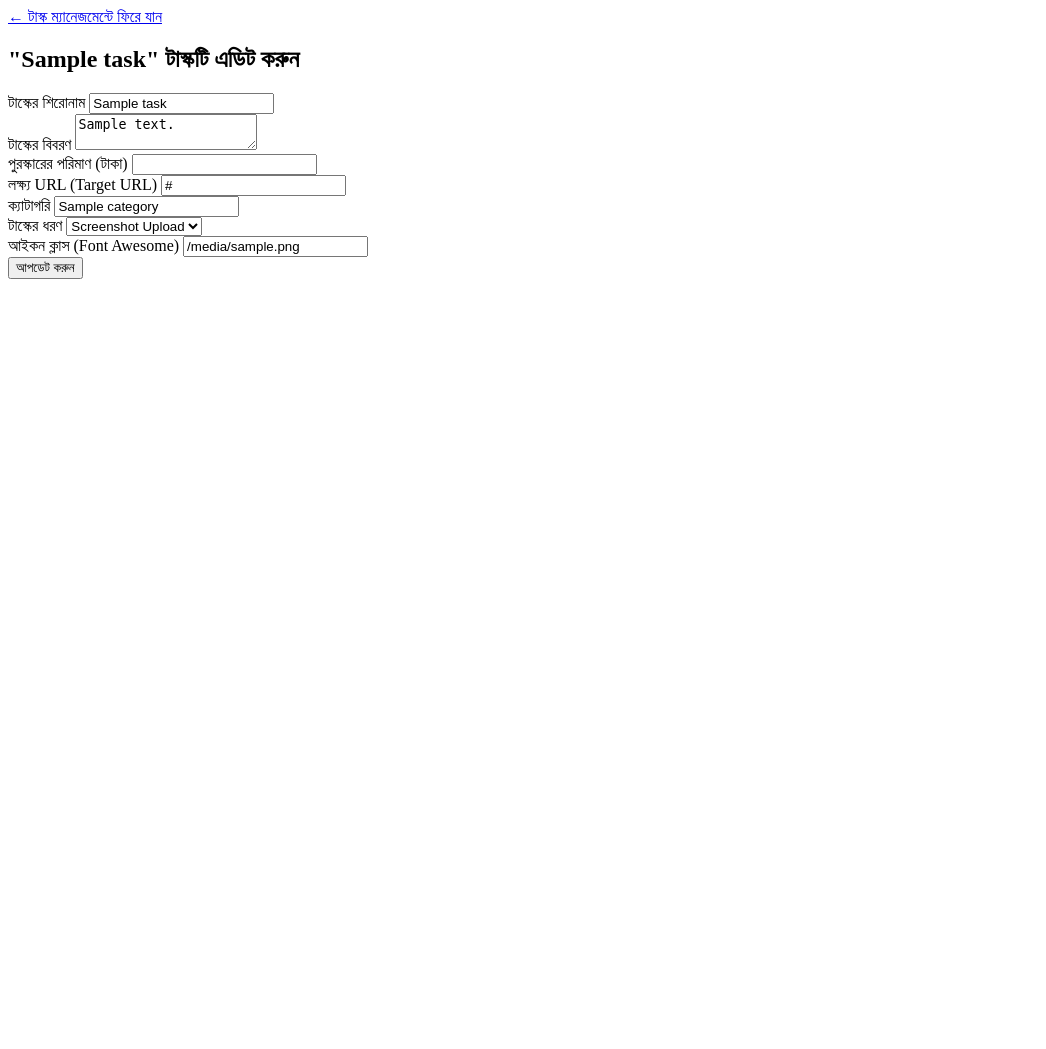
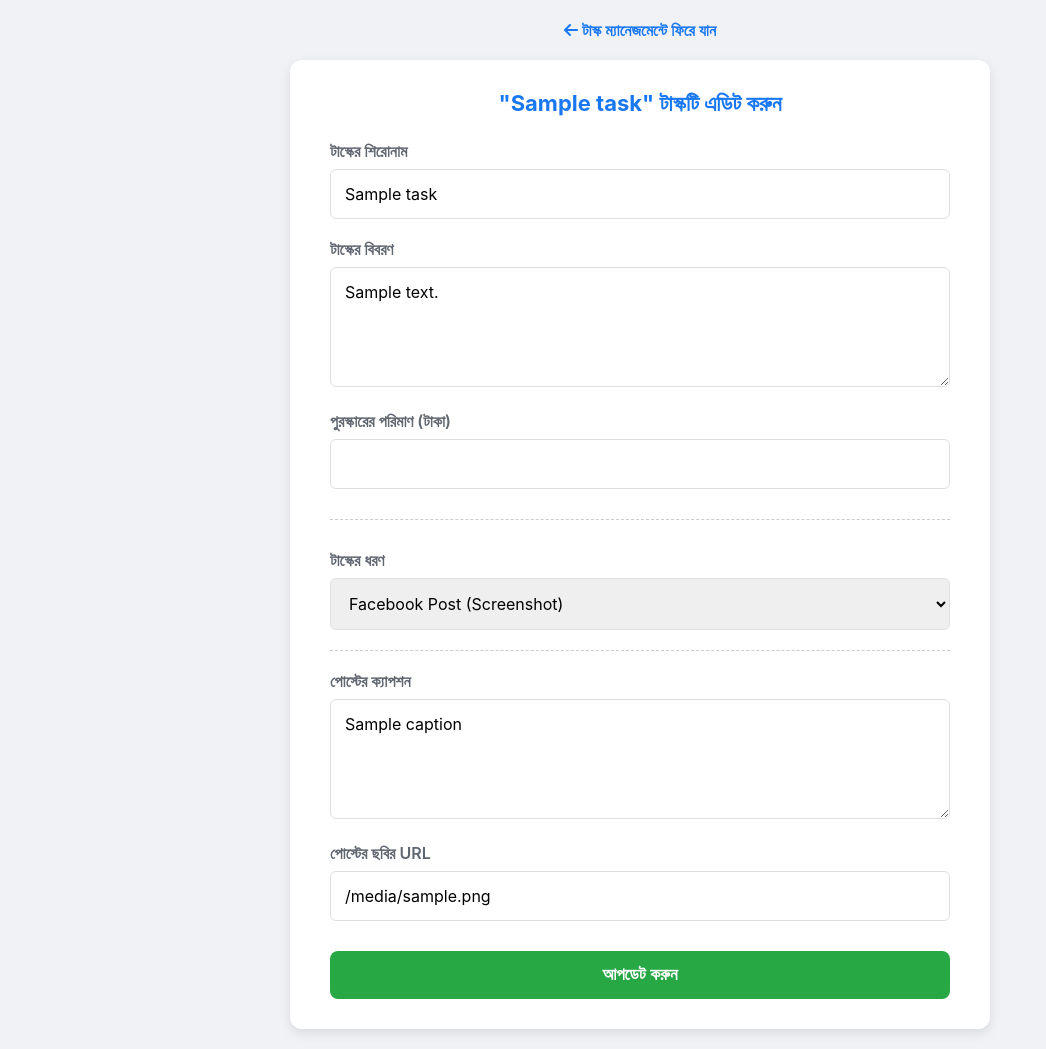
Before and after one commit to uto24/Riseii, a Flask app: template templates/edit_task.html in a window 1280 px wide. Shown: the whole page, without its empty margins (0-1046 px from the left). Before the commit the page ends 279 px from the top, so only its background shows below. Run offline with Flask 2, Linux system fonts and the light colour scheme; the template is opened without the code that fills it: most values are stand-ins (such as "Sample title", 1, 10 or a date in 2020); some libraries are stand-ins or nearby versions.

Commit message:
Update edit_task.html

```diff
--- a/templates/edit_task.html
+++ b/templates/edit_task.html
@@ -3,49 +3,143 @@
 <head>
     <meta charset="utf-8">
     <meta name="viewport" content="width=device-width, initial-scale=1">
-    <title>টাস্ক এডিট করুন</title>
-    <!-- ... (আগের CSS কোড) ... -->
+    <title>টাস্ক এডিট - {{ task.get('title', 'Unknown Task') }}</title>
+    <link rel="stylesheet" href="https://cdnjs.cloudflare.com/ajax/libs/font-awesome/6.1.1/css/all.min.css">
+    <style>
+        /* create_task.html বা manage_tasks.html থেকে CSS এখানে ব্যবহার করা যেতে পারে */
+        body { font-family: -apple-system, BlinkMacSystemFont, "Segoe UI", Roboto, sans-serif; background-color: #f0f2f5; margin: 0; padding: 20px; display: flex; justify-content: center; align-items: flex-start; min-height: 100vh;}
+        .container { max-width: 700px; width: 100%; }
+        .form-container { background: white; border-radius: 12px; padding: 30px 40px; box-shadow: 0 4px 12px rgba(0,0,0,0.1); }
+        .form-container h2 { margin-top: 0; text-align: center; color: #1877f2; margin-bottom: 25px; font-size: 22px; word-break: break-all; }
+        .form-group { margin-bottom: 20px; }
+        .form-group label { display: block; margin-bottom: 8px; font-weight: 600; color: #606770; }
+        .form-group input, .form-group textarea, .form-group select {
+            width: 100%; padding: 14px; border: 1px solid #dddfe2; border-radius: 6px; box-sizing: border-box; font-size: 16px; font-family: inherit;
+        }
+        .form-group textarea { resize: vertical; min-height: 120px; }
+        .extra-fields { display: none; margin-top: 20px; padding-top: 20px; border-top: 1px dashed #ccc; }
+        .btn-submit { width: 100%; padding: 14px; border: none; border-radius: 8px; cursor: pointer; font-weight: bold; font-size: 17px; margin-top: 10px; background-color: #28a745; color: white; transition: background-color 0.2s; }
+        .btn-submit:hover { background-color: #218838; }
+        .back-link { display: block; text-align: center; margin-bottom: 20px; color: #1877f2; text-decoration: none; font-weight: 600; }
+    </style>
 </head>
 <body>
     <div class="container">
-        <a href="{{ url_for('manage_tasks') }}" class="back-link">← টাস্ক ম্যানেজমেন্টে ফিরে যান</a>
+        <a href="/{{ admin_path }}/manage-tasks" class="back-link"><i class="fa-solid fa-arrow-left"></i> টাস্ক ম্যানেজমেন্টে ফিরে যান</a>
+
         <div class="form-container">
-            <h2>"{{ task.title }}" টাস্কটি এডিট করুন</h2>
+            <h2>"{{ task.get('title', 'Unknown Task') }}" টাস্কটি এডিট করুন</h2>
+
             <form method="post">
                 <div class="form-group">
                     <label for="title">টাস্কের শিরোনাম</label>
-                    <input type="text" id="title" name="title" value="{{ task.title }}" required>
+                    <input type="text" id="title" name="title" value="{{ task.get('title', '') }}" required>
                 </div>
                 <div class="form-group">
                     <label for="description">টাস্কের বিবরণ</label>
-                    <textarea id="description" name="description" required>{{ task.description }}</textarea>
+                    <textarea id="description" name="description" required>{{ task.get('description', '') }}</textarea>
                 </div>
                 <div class="form-group">
                     <label for="reward">পুরস্কারের পরিমাণ (টাকা)</label>
-                    <input type="number" id="reward" name="reward" value="{{ task.reward }}" step="0.01" required>
+                    <input type="number" id="reward" name="reward" value="{{ task.get('reward', 0) }}" step="0.01" required>
                 </div>
-                <div class="form-group">
-                    <label for="target_url">লক্ষ্য URL (Target URL)</label>
-                    <input type="text" id="target_url" name="target_url" value="{{ task.target_url }}" required>
-                </div>
-                <div class="form-group">
-                    <label for="category">ক্যাটাগরি</label>
-                    <input type="text" id="category" name="category" value="{{ task.category }}" required>
-                </div>
+
+                <hr style="border: none; border-top: 1px dashed #ccc; margin: 30px 0;">
+
                 <div class="form-group">
                     <label for="task_type">টাস্কের ধরণ</label>
-                    <select id="task_type" name="task_type" required>
-                        <option value="screenshot_upload" {% if task.task_type == 'screenshot_upload' %}selected{% endif %}>Screenshot Upload</option>
-                        <option value="website_visit" {% if task.task_type == 'website_visit' %}selected{% endif %}>Website Visit</option>
+                    <select id="task_type" name="task_type" onchange="showExtraFields()" required>
+                        <option value="fb_post_screenshot" {% if task.task_type == 'fb_post_screenshot' %}selected{% endif %}>Facebook Post (Screenshot)</option>
+                        <option value="fb_page_like_screenshot" {% if task.task_type == 'fb_page_like_screenshot' %}selected{% endif %}>Facebook Page Like (Screenshot)</option>
+                        <option value="yt_watch_screenshot" {% if task.task_type == 'yt_watch_screenshot' %}selected{% endif %}>YouTube Watch (Screenshot)</option>
+                        <option value="ad_watch_timer" {% if task.task_type == 'ad_watch_timer' %}selected{% endif %}>Ad Watch (Timer)</option>
+                        <option value="website_visit_timer" {% if task.task_type == 'website_visit_timer' %}selected{% endif %}>Website Visit (Timer)</option>
                     </select>
                 </div>
-                <div class="form-group">
-                    <label for="icon_class">আইকন ক্লাস (Font Awesome)</label>
-                    <input type="text" id="icon_class" name="icon_class" value="{{ task.icon_class }}" required>
+
+                <!-- Extra fields for specific task types -->
+                <div id="fb_post_fields" class="extra-fields">
+                    <div class="form-group">
+                        <label for="caption">পোস্টের ক্যাপশন</label>
+                        <textarea name="caption">{{ task.get('caption', '') }}</textarea>
+                    </div>
+                    <div class="form-group">
+                        <label for="image_url">পোস্টের ছবির URL</label>
+                        <input type="url" name="image_url" value="{{ task.get('image_url', '') }}">
+                    </div>
                 </div>
+
+                <div id="yt_watch_fields" class="extra-fields">
+                    <div class="form-group">
+                        <label for="yt_target_url">ইউটিউব ভিডিওর URL</label>
+                        <input type="url" name="yt_target_url" value="{{ task.get('target_url', '') }}">
+                    </div>
+                </div>
+
+                <div id="fb_page_like_fields" class="extra-fields">
+                    <div class="form-group">
+                        <label for="fb_page_url">ফেসবুক পেইজের URL</label>
+                        <input type="url" name="fb_page_url" value="{{ task.get('target_url', '') }}">
+                    </div>
+                </div>
+
+                <div id="ad_watch_fields" class="extra-fields">
+                    <div class="form-group">
+                        <label for="ad_target_url">বিজ্ঞাপনের লিঙ্ক (URL)</label>
+                        <input type="url" name="ad_target_url" value="{{ task.get('target_url', '') }}">
+                    </div>
+                    <div class="form-group">
+                        <label for="timer_duration">টাইমারের সময় (সেকেন্ড)</label>
+                        <input type="number" name="timer_duration" value="{{ task.get('timer_duration', 30) }}">
+                    </div>
+                </div>
+
+                <div id="website_visit_fields" class="extra-fields">
+                    <div class="form-group">
+                        <label for="website_url">ওয়েবসাইটের URL</label>
+                        <input type="url" name="website_url" value="{{ task.get('target_url', '') }}">
+                    </div>
+                    <div class="form-group">
+                        <label for="website_timer_duration">টাইমারের সময় (সেকেন্ড)</label>
+                        <input type="number" name="website_timer_duration" value="{{ task.get('timer_duration', 60) }}">
+                    </div>
+                </div>
+
                 <button type="submit" class="btn-submit">আপডেট করুন</button>
             </form>
         </div>
     </div>
+
+    <script>
+        function showExtraFields() {
+            // Hide all extra fields
+            document.querySelectorAll('.extra-fields').forEach(function(field) {
+                field.style.display = 'none';
+            });
+
+            const taskType = document.getElementById('task_type').value;
+            let fieldsToShowId = '';
+
+            if (taskType === 'fb_post_screenshot') {
+                fieldsToShowId = 'fb_post_fields';
+            } else if (taskType === 'yt_watch_screenshot') {
+                fieldsToShowId = 'yt_watch_fields';
+            } else if (taskType === 'ad_watch_timer') {
+                fieldsToShowId = 'ad_watch_fields';
+            } else if (taskType === 'fb_page_like_screenshot') {
+                fieldsToShowId = 'fb_page_like_fields';
+            } else if (taskType === 'website_visit_timer') {
+                fieldsToShowId = 'website_visit_fields';
+            }
+
+            if (fieldsToShowId) {
+                document.getElementById(fieldsToShowId).style.display = 'block';
+            }
+        }
+
+        // Call the function on page load to show fields for the current task type
+        document.addEventListener('DOMContentLoaded', showExtraFields);
+    </script>
+
 </body>
 </html>
```
